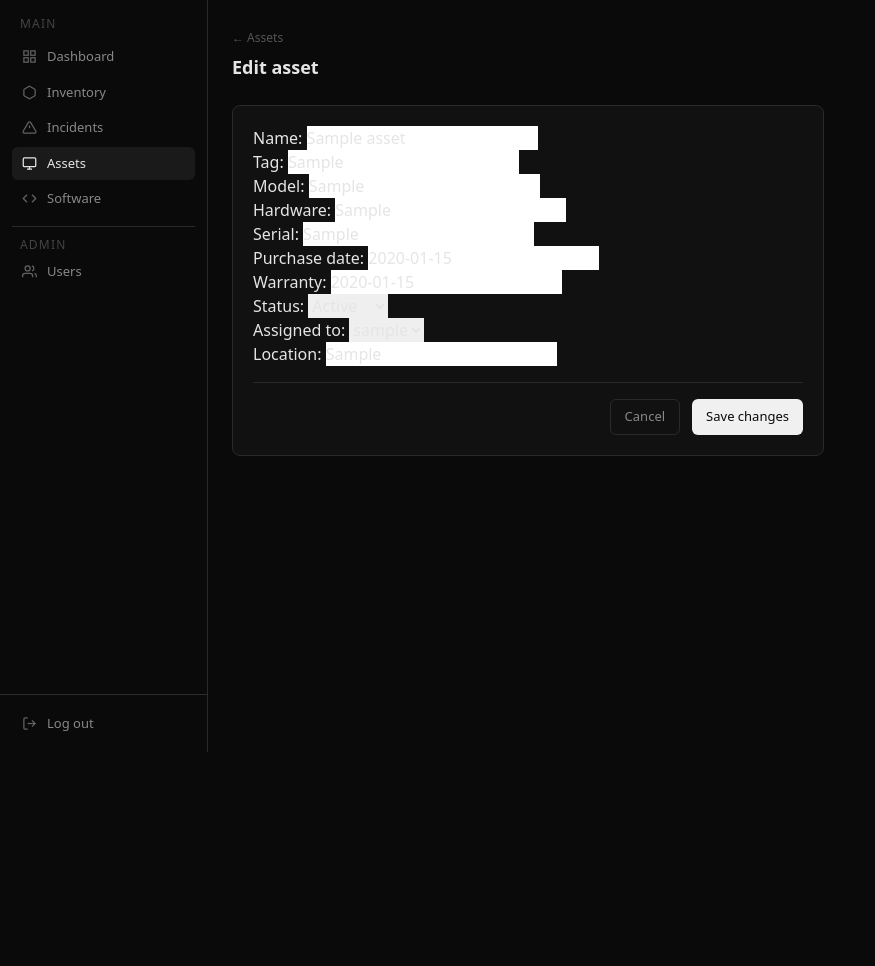
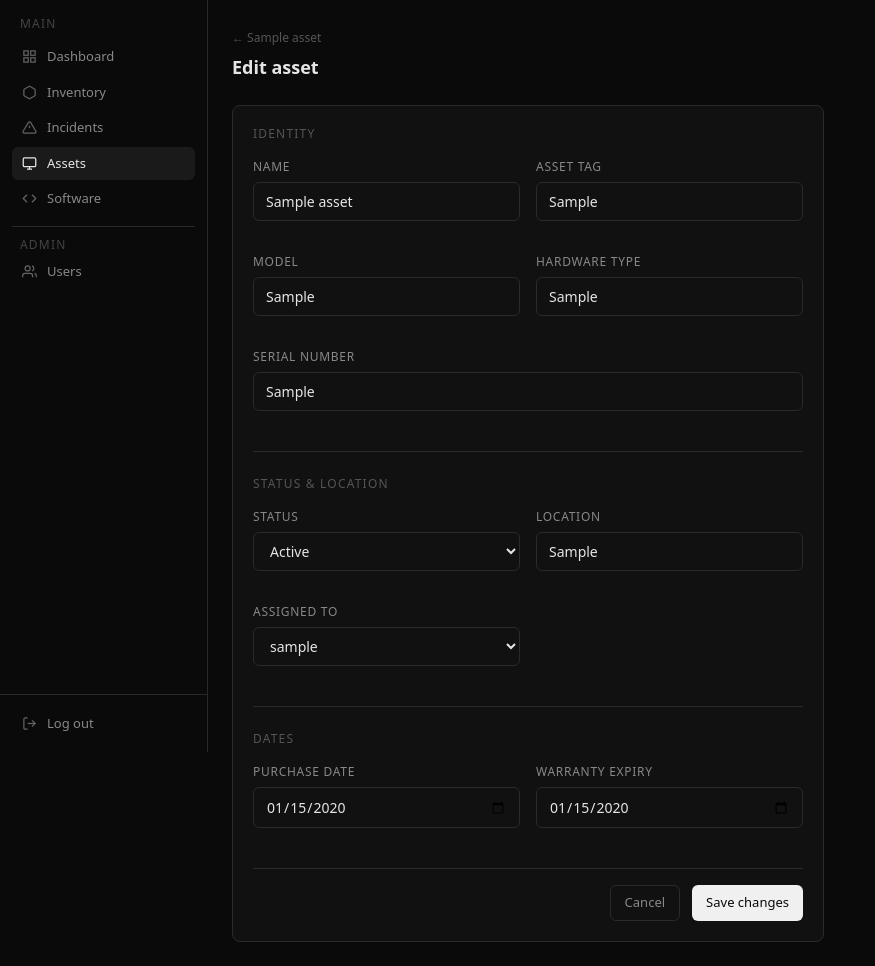
Before and after one commit to diegorbb/django-inventory-mgm, a Django app: page /assets/edit/1/ in a window 1280 px wide. Shown: the part 48-1014 px from the top of the page, without its empty margins (0-875 px from the left). Before the commit the page ends 800 px from the top, so only its background shows below. Run offline with Django 5.2, Linux system fonts and the light colour scheme; a user stored in the database is signed in; tables that the repository leaves empty hold one stand-in row (values such as "Sample post"); some libraries are stand-ins or nearby versions.

Commit message:
Rebuild edit asset page with proper styled layout
- Replace form.as_p with hand-built grid layout matching design system
- Three sections: Identity, Status & location, Dates
- All fields pre-filled from form.instance
- Assigned-to dropdown populated from form queryset
- Cancel/Save redirect to asset detail page instead of list
- Added login_required decorator to edit_asset view
- edit_asset now passes 'asset' to context for breadcrumb and back link

```diff
--- a/inventory/app/templates/app/assets/edit_asset.html
+++ b/inventory/app/templates/app/assets/edit_asset.html
@@ -1,19 +1,84 @@
 {% extends "main.html" %}
-{% block title %}Edit Asset — InvMgm{% endblock %}
+{% block title %}Edit {{ asset.name }} — InvMgm{% endblock %}
 {% block content %}
 <div class="p-6" style="max-width:640px;">
     <div class="page-header">
         <div>
-            <a href="{% url 'assets' %}" class="text-xs" style="color:#555;text-decoration:none;">← Assets</a>
+            <a href="{% url 'asset-detail' asset.id %}" class="text-xs" style="color:#555;text-decoration:none;">← {{ asset.name }}</a>
             <h1 class="page-title" style="margin-top:6px;">Edit asset</h1>
         </div>
     </div>
+
     <div class="card p-5">
         <form method="POST">
             {% csrf_token %}
-            {{ form.as_p }}
-            <div class="flex justify-end gap-3 mt-4" style="padding-top:16px;border-top:1px solid #2a2a2a;">
-                <a href="{% url 'assets' %}" class="btn-ghost">Cancel</a>
+
+            <p class="text-xs font-medium uppercase tracking-widest mb-4" style="color:#555;">Identity</p>
+            <div class="grid gap-4 mb-6" style="grid-template-columns:1fr 1fr;">
+                <div class="form-group">
+                    <label class="form-label">Name</label>
+                    <input type="text" name="name" value="{{ form.instance.name }}" class="input-base" required>
+                    {% if form.name.errors %}<p style="color:#ef4444;font-size:12px;margin-top:4px;">{{ form.name.errors.0 }}</p>{% endif %}
+                </div>
+                <div class="form-group">
+                    <label class="form-label">Asset tag</label>
+                    <input type="text" name="tag" value="{{ form.instance.tag }}" class="input-base" required>
+                    {% if form.tag.errors %}<p style="color:#ef4444;font-size:12px;margin-top:4px;">{{ form.tag.errors.0 }}</p>{% endif %}
+                </div>
+                <div class="form-group">
+                    <label class="form-label">Model</label>
+                    <input type="text" name="model" value="{{ form.instance.model }}" class="input-base" required>
+                </div>
+                <div class="form-group">
+                    <label class="form-label">Hardware type</label>
+                    <input type="text" name="hardware" value="{{ form.instance.hardware }}" class="input-base" required>
+                </div>
+                <div class="form-group" style="grid-column:1/-1;">
+                    <label class="form-label">Serial number</label>
+                    <input type="text" name="serial" value="{{ form.instance.serial }}" class="input-base" required>
+                </div>
+            </div>
+
+            <div class="divider mb-6"></div>
+            <p class="text-xs font-medium uppercase tracking-widest mb-4" style="color:#555;">Status &amp; location</p>
+            <div class="grid gap-4 mb-6" style="grid-template-columns:1fr 1fr;">
+                <div class="form-group">
+                    <label class="form-label">Status</label>
+                    <select name="status" class="input-base">
+                        <option value="Active" {% if form.instance.status == 'Active' %}selected{% endif %}>Active</option>
+                        <option value="Inactive" {% if form.instance.status == 'Inactive' %}selected{% endif %}>Inactive</option>
+                    </select>
+                </div>
+                <div class="form-group">
+                    <label class="form-label">Location</label>
+                    <input type="text" name="location" value="{{ form.instance.location }}" class="input-base" required>
+                </div>
+                <div class="form-group">
+                    <label class="form-label">Assigned to</label>
+                    <select name="assigned_to" class="input-base">
+                        <option value="">— Unassigned —</option>
+                        {% for u in form.fields.assigned_to.queryset %}
+                        <option value="{{ u.id }}" {% if form.instance.assigned_to_id == u.id %}selected{% endif %}>{{ u.username }}</option>
+                        {% endfor %}
+                    </select>
+                </div>
+            </div>
+
+            <div class="divider mb-6"></div>
+            <p class="text-xs font-medium uppercase tracking-widest mb-4" style="color:#555;">Dates</p>
+            <div class="grid gap-4 mb-6" style="grid-template-columns:1fr 1fr;">
+                <div class="form-group">
+                    <label class="form-label">Purchase date</label>
+                    <input type="date" name="purchase_date" value="{{ form.instance.purchase_date|date:'Y-m-d' }}" class="input-base" required>
+                </div>
+                <div class="form-group">
+                    <label class="form-label">Warranty expiry</label>
+                    <input type="date" name="warranty" value="{{ form.instance.warranty|date:'Y-m-d' }}" class="input-base" required>
+                </div>
+            </div>
+
+            <div class="flex justify-end gap-3" style="padding-top:16px;border-top:1px solid #2a2a2a;">
+                <a href="{% url 'asset-detail' asset.id %}" class="btn-ghost">Cancel</a>
                 <button type="submit" class="btn-primary">Save changes</button>
             </div>
         </form>
--- a/inventory/app/views.py
+++ b/inventory/app/views.py
@@ -353,6 +353,7 @@ def delete_asset(request, pk):
     return render(request, 'app/assets/delete_asset.html', {'obj': asset})
 
 @login_required(login_url='login')
+@login_required(login_url='login')
 def edit_asset(request, id):
     asset = Asset.objects.get(id=id)
     form = AssetForm(instance=asset)
@@ -360,8 +361,8 @@ def edit_asset(request, id):
         form = AssetForm(request.POST, instance=asset)
         if form.is_valid():
             form.save()
-            return redirect('assets')
-    context = {'form': form}
+            return redirect('asset-detail', pk=asset.id)
+    context = {'form': form, 'asset': asset}
     return render(request, 'app/assets/edit_asset.html', context)
 
 @login_required(login_url='login')
```
